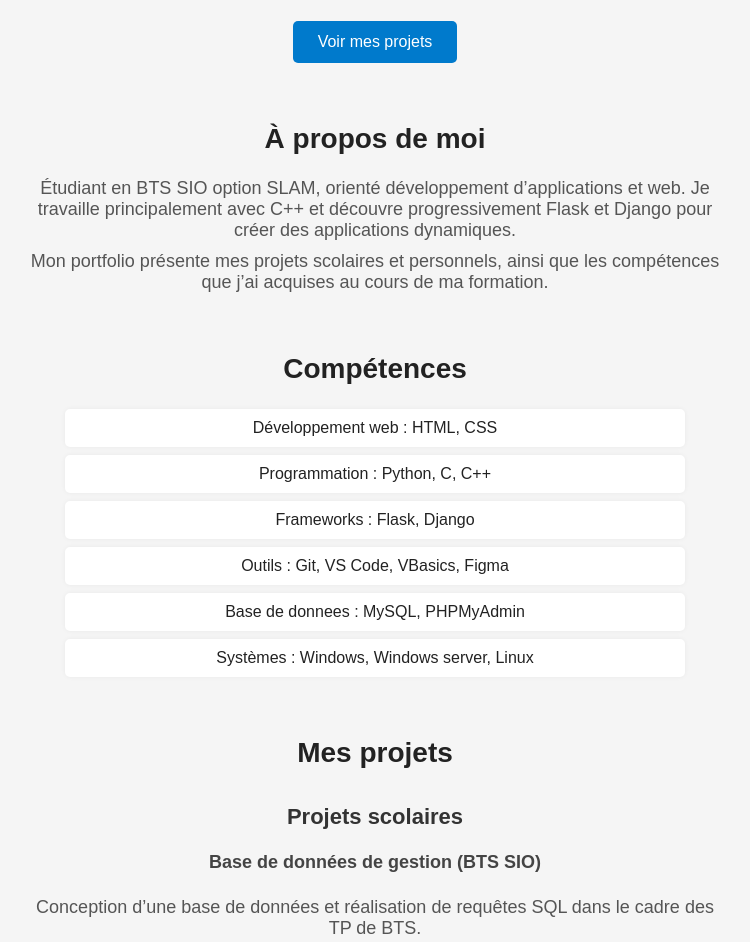
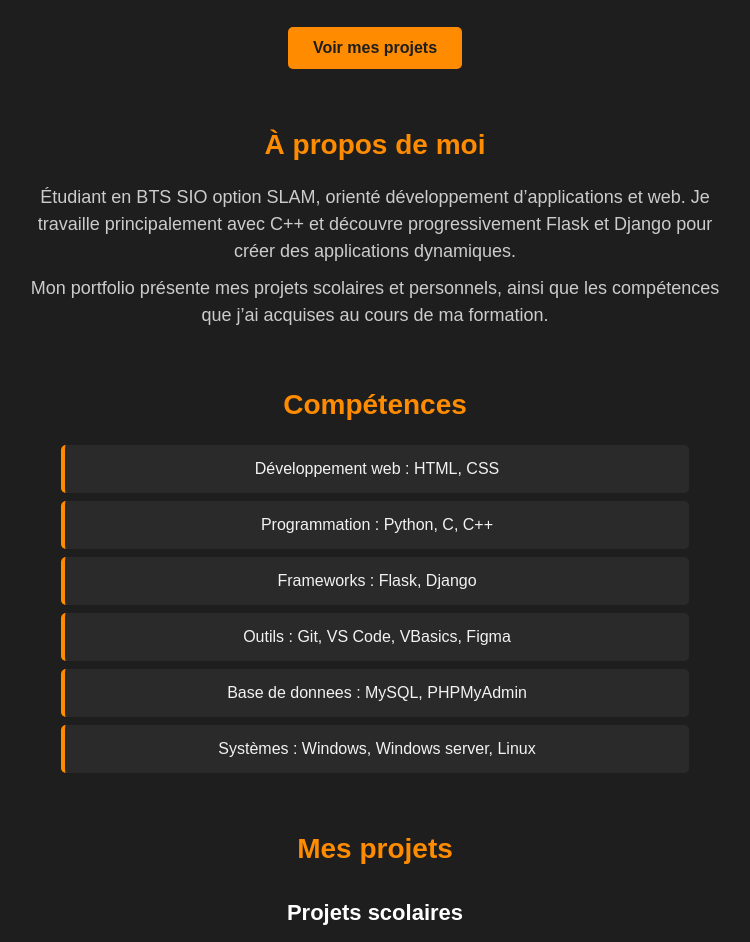
Before and after one commit to GigoloSamurai/portfolioyassinsdk, a plain HTML site: page index.html in a window 1280 px wide. Shown: the part 196-1138 px from the top of the page, without its empty margins (265-1015 px from the left). Drawn offline with Linux system fonts and the light colour scheme.

Commit message:
Update style.css

```diff
--- a/style.css
+++ b/style.css
@@ -1,20 +1,21 @@
 body {
   font-family: Arial, sans-serif;
   text-align: center;
-  background: #f5f5f5;
+  background: #1e1e1e;
   margin: 0;
   padding-top: 80px;
-  color: #222;
+  color: #f2f2f2;
 }
 
 h1 {
   font-size: 42px;
   margin-bottom: 10px;
+  color: #ffffff;
 }
 
 p {
   font-size: 18px;
-  color: #555;
+  color: #cccccc;
   max-width: 700px;
   margin: 10px auto;
 }
@@ -23,32 +24,33 @@ a {
   display: inline-block;
   margin-top: 20px;
   padding: 12px 25px;
-  background: #007acc;
-  color: white;
+  background: #ff8c00;
+  color: #1e1e1e;
   text-decoration: none;
   border-radius: 5px;
+  font-weight: bold;
 }
 
 a:hover {
-  background: #005f99;
+  background: #ffa733;
 }
 
 h2 {
   margin-top: 60px;
   font-size: 28px;
-  color: #222;
+  color: #ff8c00;
 }
 
 h3 {
   margin-top: 35px;
   font-size: 22px;
-  color: #333;
+  color: #ffffff;
 }
 
 h4 {
   margin-top: 20px;
   font-size: 18px;
-  color: #444;
+  color: #dddddd;
 }
 
 ul {
@@ -57,10 +59,14 @@ ul {
 }
 
 ul li {
-  background: white;
+  background: #2a2a2a;
   margin: 8px auto;
-  padding: 10px;
+  padding: 12px;
   max-width: 600px;
   border-radius: 5px;
-  box-shadow: 0 0 5px rgba(0,0,0,0.05);
+  border-left: 4px solid #ff8c00;
 }
+
+ul li, p {
+  line-height: 1.5;
+}
```
